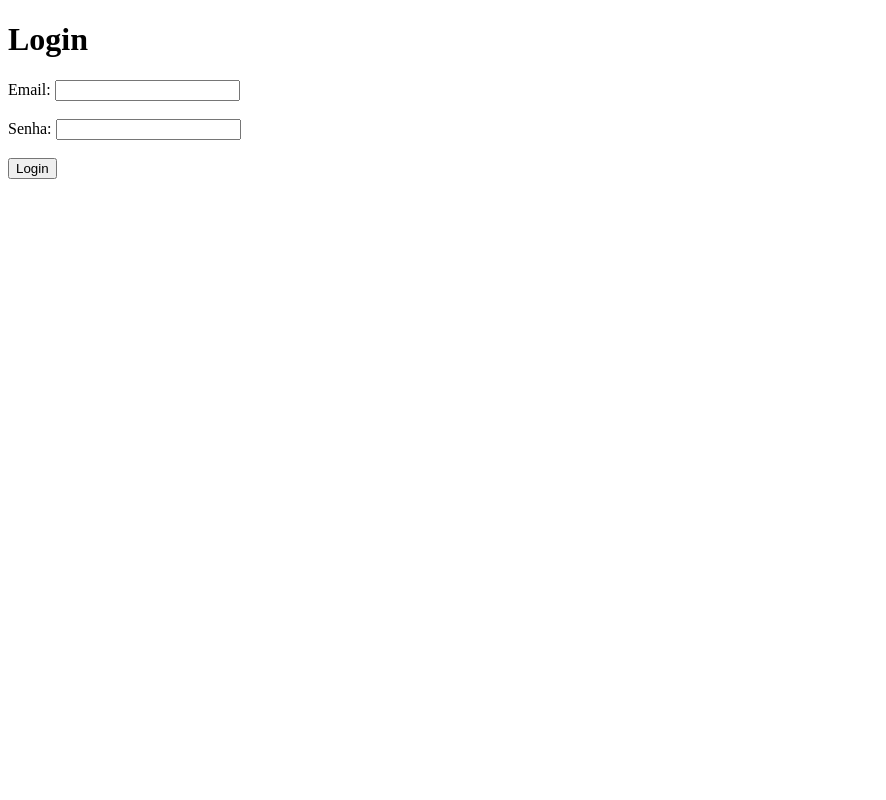
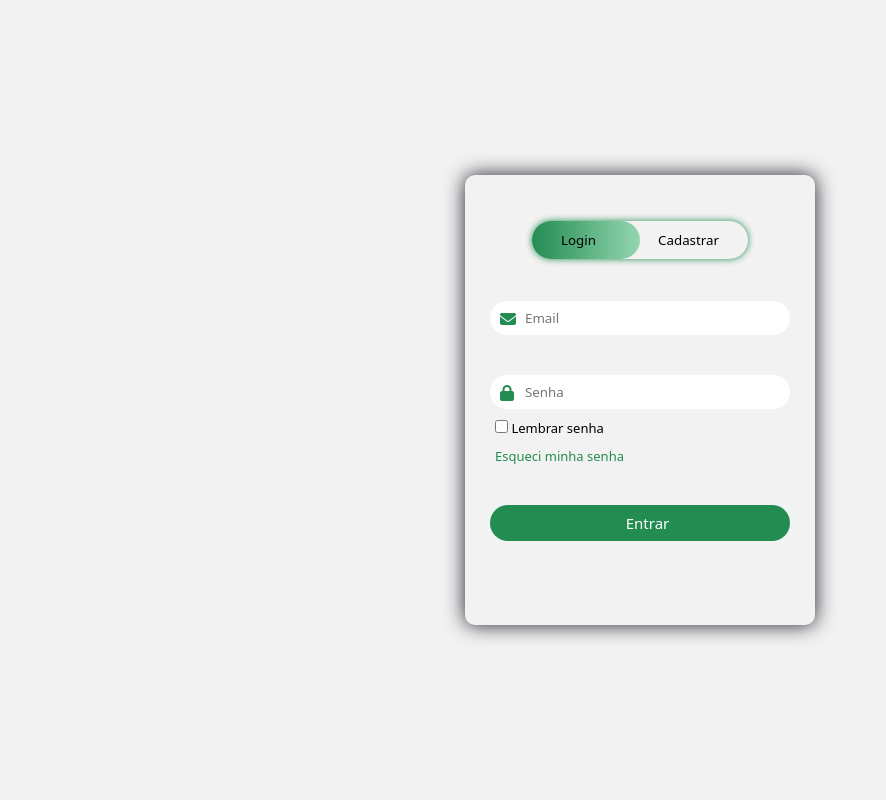
Before and after one commit to thainazanfolin/DashAquaponia, a Django app: page /login/ in a window 1280 px wide. Shown: the whole page, without its empty margins (0-886 px from the left). Run offline with Django 4.2, Linux system fonts and the light colour scheme; some libraries are stand-ins or nearby versions.

Commit message:
Adding login and registration page

```diff
--- a/DashAquaponia/static/css/style.css
+++ b/DashAquaponia/static/css/style.css
@@ -33,7 +33,6 @@ body {
     background: var(--cinza);
     overflow-x: hidden;
 }
-
 
 .home {
     width: 100%;
@@ -519,3 +518,176 @@ footer {
     width: 50%;
     display: flex;
 }
+
+
+/* LOGIN */
+
+.loginbody, .registrobody {
+    width: 100vw;
+    height: 100vh;
+    display: flex;
+    align-items: center;
+    justify-content: center;
+    background: var(--cinza);
+  }
+
+.logincontainer {
+
+    padding: 6px;
+    width: 350px;
+    height: 450px;
+    display: flex;
+    flex-direction: column;
+    align-items: center;
+    position: relative;
+    overflow: hidden;
+    border-radius: 10px;
+    box-shadow: 0 0 20px 0 var(--dark);
+}
+
+form {
+    position: absolute;
+    margin-top: 80px;
+    transition: .5s;
+    width: 300px;
+    height: 400px;
+}
+
+.buttonsForm {
+    margin-top: 40px;
+    position: relative;
+    border-radius: 30px;
+    box-shadow: 0 0 7px 0 var(--verdeesc);
+}
+
+.buttonsForm button {
+    cursor: pointer;
+    background: transparent;
+    border: none;
+    position: relative;
+    padding: 10px 29px;
+}
+
+.btnColor {
+    position: absolute;
+    width: 108px;
+    height: 100%;
+    background: linear-gradient(to right, var(--verdeesc), #93d6b0);
+    border-radius: 30px;
+    transition: .3s;
+}
+
+input[type="text"], input[type="password"] {
+    border: none;
+    margin-top: 40px;
+    border-radius: 60px;
+    padding: 8px 0 8px 35px;
+    outline: none;
+    width: 100%;
+}
+
+button[type="submit"] {
+    background: var(--verdeesc);
+    color: white;
+    border-radius: 30px;
+    width: 100%;
+    border: none;
+    outline: none;
+    padding: 8px 0 8px 15px;
+    font-size: 15px;
+    margin-top: 40px;
+    cursor: pointer;
+}
+
+.divCheck, .termos, .esqueceu_senha {
+    color: black;
+    margin: 10px 0 0 5px;
+    width: 80%;
+    font-size: 13px;
+
+}
+
+#termos {
+    color: var(--verdeesc);
+}
+
+#esqueceusenha {
+    color: var(--verdeesc);
+}
+
+#entrar {
+    left: 25px;
+}
+
+#cadastrar {
+    left: 450px;
+}
+
+i {
+    position: absolute;
+    left: 0;
+    padding: 10px 10px;
+}
+
+.iEmail {
+    top: 40px;
+}
+
+.iSenha {
+    top: 114px;
+}
+
+.iSenha2 {
+    top: 190px;
+}
+
+
+/* REGISTRO */
+.registroh1 {
+    text-align: center;
+
+}
+
+.registrocontainer {
+    padding: 5px;
+    width: 500px;
+    height: 700px;
+    display: flex;
+    flex-direction: column;
+    align-items: center;
+    position: relative;
+    overflow: hidden;
+    border-radius: 10px;
+    box-shadow: 0 0 20px 0 var(--dark);
+}
+
+.registrolabel {
+    border: none;
+    margin-top: 10px;
+    border-radius: 60px;
+    padding: 8px 0 8px 35px;
+    outline: none;
+    width: 100%;
+  }
+
+.registrobtn{
+    background: var(--verdeesc);
+    color: white;
+    border-radius: 30px;
+    width: 50%;
+    border: none;
+    outline: none;
+    padding: 8px 0px;
+    font-size: 15px;
+    margin-top: 20px;
+    cursor: pointer;
+  }
+
+.registrolabeldescricao {
+    border: none;
+    margin-top: 0px;
+    border-radius: 60px;
+    padding: 8px 0 8px 35px;
+    outline: none;
+    width: 100%;
+}
--- /dev/null
+++ b/DashAquaponia/static/js/login.js
@@ -0,0 +1,17 @@
+var formEntrar = document.querySelector('#entrar')
+var formCadastrar = document.querySelector('#cadastrar')
+var btnColor = document.querySelector('.btnColor')
+
+document.querySelector('#btnEntrar')
+  .addEventListener('click', () => {
+    formEntrar.style.left = "25px"
+    formCadastrar.style.left = "450px"
+    btnColor.style.left = "0px"
+})
+
+document.querySelector('#btnCadastrar')
+  .addEventListener('click', () => {
+    formEntrar.style.left = "-450px"
+    formCadastrar.style.left = "25px"
+    btnColor.style.left = "110px"
+})
--- a/DashAquaponia/templates/index.html
+++ b/DashAquaponia/templates/index.html
@@ -38,7 +38,7 @@
                 </div>
                 <li class="nav-item"><a href="dash">Dashboards</a></li>
                 <li class="nav-item"><a href="contato">Contato</a></li>
-                <li class="nav-item"><a href="">Entrar</a></li>
+                <li class="nav-item"><a href="login">Entrar</a></li>
             </ul>
 
             <!-- <div class="btn-expandir">
--- a/DashAquaponia/templates/login.html
+++ b/DashAquaponia/templates/login.html
@@ -1,10 +1,23 @@
+{% load static %}
+
 <!DOCTYPE html>
-<html>
+<html lang="pt-br">
 <head>
-    <title>Login</title>
+  <meta charset="UTF-8">
+  <meta http-equiv="X-UA-Compatible" content="IE=edge">
+  <meta name="viewport" content="width=device-width, initial-scale=1.0">
+  <title>Login</title>
+  <link rel="stylesheet" href="{% static 'css/style.css' %}">
+  <script src="https://kit.fontawesome.com/cf6fa412bd.js" crossorigin="anonymous"></script>
 </head>
-<body>
-    <h1>Login</h1>
+
+<body class="loginbody">
+  <div class="logincontainer">
+    <div class="buttonsForm">
+      <div class="btnColor"></div>
+      <button id="btnEntrar">Login</button>
+      <button id="btnCadastrar">Cadastrar</button>
+    </div>
 
     {% if errors %}
         {% for error in errors %}
@@ -13,15 +26,41 @@
         {% endfor %}
     {% endif %}
 
-    <form method="post">
+    <form method="post" id="entrar">
         {% csrf_token %}
-        <label for="email">Email:</label>
-        <input type="email" id="email" name="email" required><br><br>
+      <input type="text" placeholder="Email" id="email" name="email" required />
+      <i class="fas fa-envelope iEmail"></i>
+      <input type="password" placeholder="Senha" id="password" name="password" required />
+      <i class="fas fa-lock iSenha"></i>
+      <div class="divCheck">
+        <input type="checkbox" />
+        <span>Lembrar senha</span>
+      </div>
+      <div class="esqueceu_senha">
+        <a href="" id="esqueceusenha">Esqueci minha senha</a>
+      </div>
+      <button type="submit">Entrar</button>
+    </form>
 
-        <label for="password">Senha:</label>
-        <input type="password" id="password" name="password" required><br><br>
+    <form method="post" id="cadastrar">
+        {% csrf_token %}
+      <input type="text" placeholder="Email" required />
+      <i class="fas fa-envelope iEmail"></i>
+      <input type="password" placeholder="Senha" required />
+      <i class="fas fa-lock iSenha"></i>
+      <input type="password" placeholder="Confirmar senha" required />
+      <i class="fas fa-lock iSenha2"></i>
+      <div class="termos">
+        <a href="" id="termos">Termos</a>
+      </div>
+      <div class="divCheck">
+        <input type="checkbox" required />
+        <span>Aceitar termos</span>
+      </div>
+      <button type="submit">Cadastrar</button>
+    </form>
+  </div>
 
-        <input type="submit" value="Login">
-    </form>
+  <script src="{% static 'js/login.js' %}"></script>
 </body>
 </html>
```
